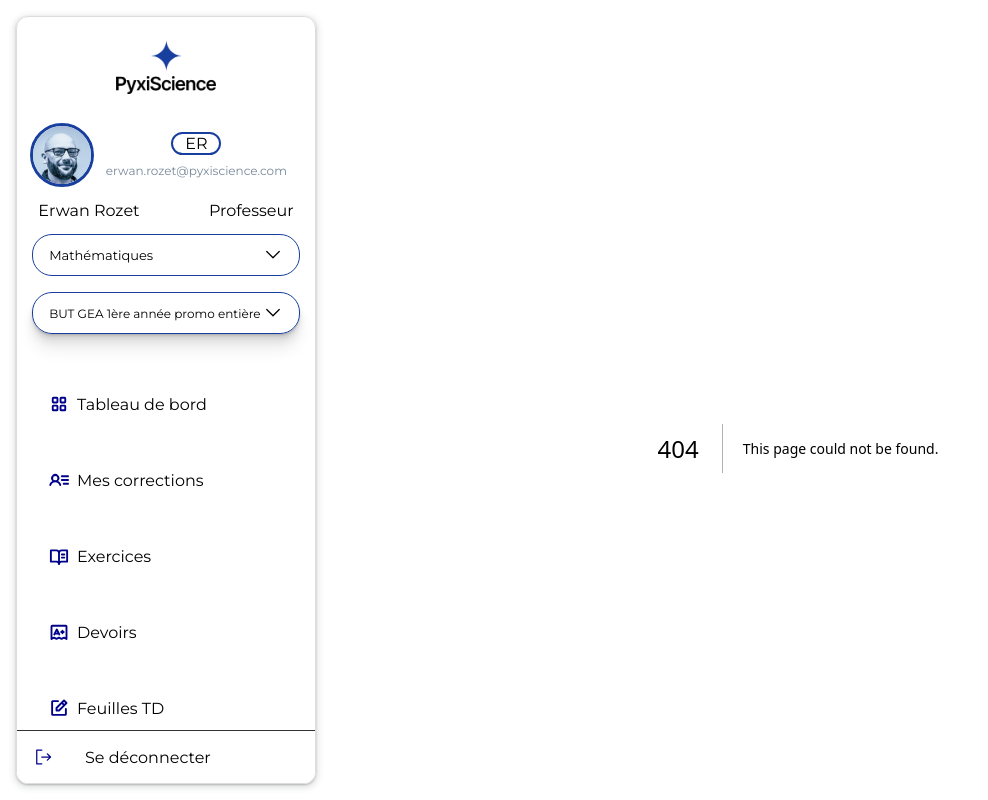
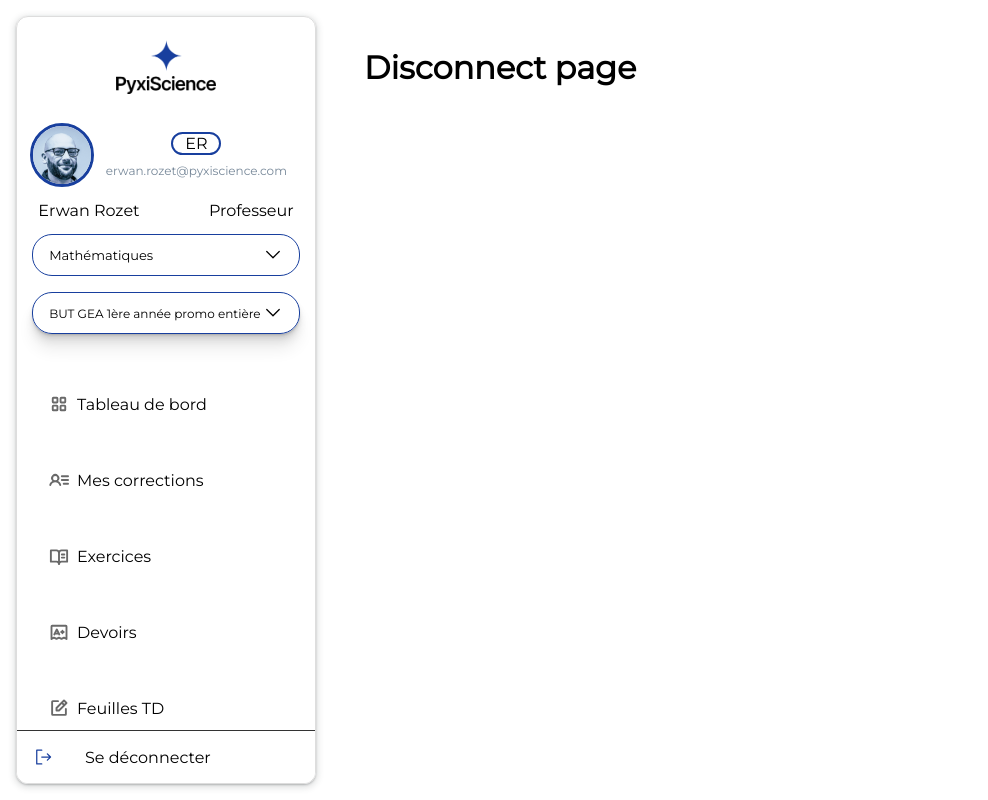
Before and after one commit to erwan-rozet/pyxiscience-demo, a Next.js app in the folder apps/web/: page /disconnect in a window 1280 px wide. Before the commit this address had no page. Shown: the whole page, without its empty margins (0-988 px from the left). Built offline with nearby package versions, Linux system fonts and the light colour scheme.

Commit message:
Minor UI fixes

```diff
--- /dev/null
+++ b/apps/web/app/disconnect/page.tsx
@@ -0,0 +1,3 @@
+export default async function Disconnect() {
+  return <h1>Disconnect page</h1>;
+}
--- a/packages/ui/src/SideBar/SideBar.tsx
+++ b/packages/ui/src/SideBar/SideBar.tsx
@@ -106,7 +106,7 @@ export default function Sidebar() {
               <li key={label} className={styles.link}>
                 <Icon
                   size={20}
-                  color={pathname === href ? 'var(--blue-color)' : 'darkblue'}
+                  color={pathname === href ? 'var(--blue-color)' : 'dimgray'}
                   weight="bold"
                 />
                 <Link
@@ -121,8 +121,8 @@ export default function Sidebar() {
         </nav>
       </div>
       <div className={styles.footer}>
-        <SignOutIcon size={20} color={'darkblue'} wheight={'bold'} />
-        <Link href="/settings">Se déconnecter</Link>
+        <SignOutIcon size={20} color={'var(--blue-color)'} wheight={'bold'} />
+        <Link href="/disconnect">Se déconnecter</Link>
       </div>
     </div>
   );
```
